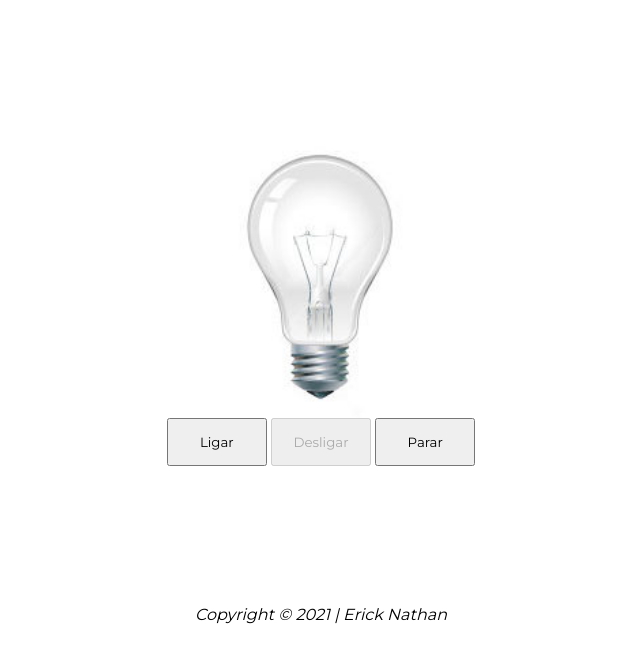
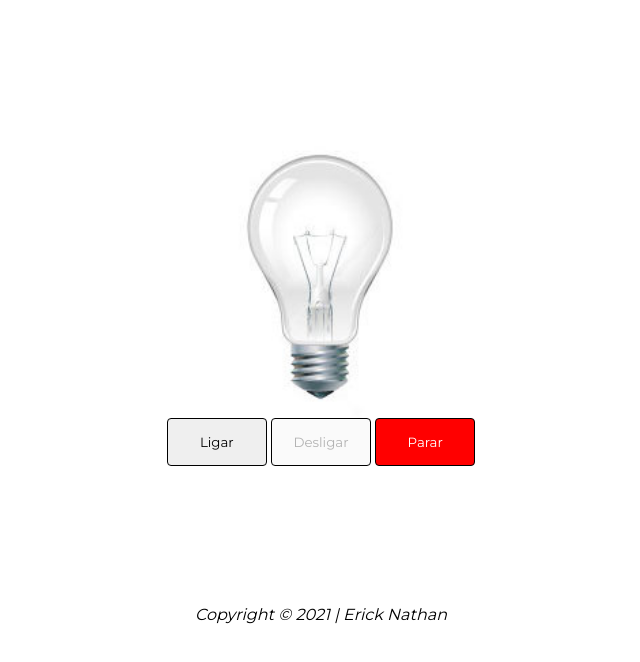
Before and after one commit to ericknathan/vanilla-js-lamp, a plain HTML site: page index.html in a window 1280 px wide. Both pictures are taken after a click on the button "Piscar". Shown: the part 128-790 px from the top of the page, without its empty margins (319-959 px from the left). Drawn offline with Linux system fonts and the light colour scheme.

Commit message:
Added status colors to blink button. Fixed #1

```diff
--- a/index.html
+++ b/index.html
@@ -15,9 +15,9 @@
     <main>
         <img src="./public/images/desligada.jpg" alt="Lampada" id="lamp">
         <div id="buttons">
-            <button class="button" id="on">Ligar</button>
-            <button class="button" id="off" disabled>Desligar</button>
-            <button class="button" id="blink">Piscar</button>
+            <button id="on">Ligar</button>
+            <button id="off" disabled>Desligar</button>
+            <button id="blink" class="green">Piscar</button>
         </div>
     </main>
     <footer>
--- a/scripts.js
+++ b/scripts.js
@@ -22,13 +22,17 @@ const lampActions = {
     turnBlink: () => {
         const blinkButton = document.getElementById('blink')
         if(blinkButton.textContent == "Piscar") {
+            blinkButton.className = "red";
             blinkButton.textContent = "Parar";
             blink = setInterval(() => {
                 blinkButton.textContent == "Piscar" && clearInterval(blink);
                 this.lamp.src.includes("desligada") ? lampActions.turnOn() : lampActions.turnOff();
             }, 200);
             blink;
-        } else blinkButton.textContent = "Piscar";
+        } else {
+            blinkButton.textContent = "Piscar";
+            blinkButton.className = "green";
+        };
     },
     break: () => {
         this.lamp.src = "./public/images/quebrada.jpg";
--- a/styles.css
+++ b/styles.css
@@ -42,6 +42,9 @@ button {
     height: 48px;
     width: 100px;
     cursor: pointer;
+    border: none;
+    border: 1px solid black;
+    border-radius: 4px;
 }
 
 button[disabled] {
@@ -51,3 +54,13 @@ button[disabled] {
 footer {
     font-style: italic;
 }
+
+.red {
+    background-color: red;
+    color: white;
+}
+
+.green {
+    background-color: darkgreen;
+    color: white;
+}
```
